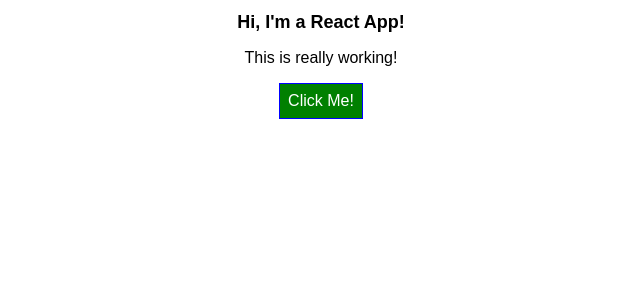
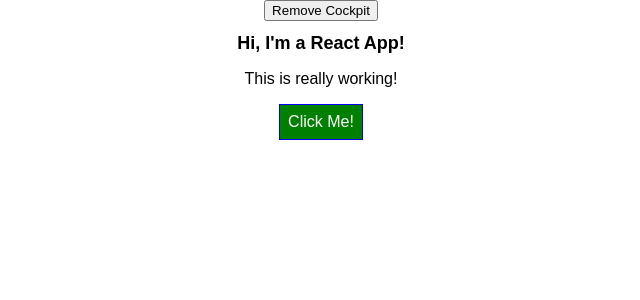
Before and after one commit to ketanmalik/React, a React (Create React App) app in the folder test-react/: page / in a window 1280 px wide. Shown: the top 300 px of the page, without its empty margins (319-959 px from the left). Built offline with nearby package versions, Linux system fonts and the light colour scheme.

Commit message:
optimization

```diff
--- a/test-react/src/Components/Cockpit/Cockpit.js
+++ b/test-react/src/Components/Cockpit/Cockpit.js
@@ -1,4 +1,4 @@
-import React, { useEffect } from "react";
+import React, { useEffect, memo } from "react";
 import styled from "styled-components";
 import "./Cockpit.css";
 
@@ -20,8 +20,8 @@
     console.log("Cockpit persons changed");
   }, [props.persons]);
   const classes = [];
-  if (props.persons.length <= 2) classes.push("red");
-  if (props.persons.length <= 1) classes.push("bold");
+  if (props.persons <= 2) classes.push("red");
+  if (props.persons <= 1) classes.push("bold");
   return (
     <div>
       <h1 className="App-intro">Hi, I'm a React App!</h1>
@@ -33,4 +33,4 @@
   );
 };
 
-export default cockpit;
+export default React.memo(cockpit);
--- a/test-react/src/Components/Persons/Persons.js
+++ b/test-react/src/Components/Persons/Persons.js
@@ -7,8 +7,11 @@
   //   return state;
   // }
   shouldComponentUpdate(nextProps, nextState) {
-    console.log("Persons shouldComponentUpdate");
-    return true;
+    console.log(
+      "Persons shouldComponentUpdate",
+      nextProps.persons !== this.props.persons
+    );
+    return nextProps.persons !== this.props.persons;
   }
   getSnapshotBeforeUpdate(prevProps, prevState) {
     console.log("Persons getSnapshotBeforeUpdate");
--- a/test-react/src/Containers/App.js
+++ b/test-react/src/Containers/App.js
@@ -27,7 +27,8 @@
         age: 25
       }
     ],
-    showPersons: false
+    showPersons: false,
+    showCockpit: true
   };
 
   buttonHandler = name => {
@@ -102,11 +103,20 @@
 
     return (
       <div className="App">
-        <Cockpit
-          persons={this.state.persons}
-          showPersons={this.state.showPersons}
-          clicked={this.togglePersonsHandler}
-        />
+        <button
+          onClick={() =>
+            this.setState({ showCockpit: !this.state.showCockpit })
+          }
+        >
+          Remove Cockpit
+        </button>
+        {this.state.showCockpit ? (
+          <Cockpit
+            persons={this.state.persons.length}
+            showPersons={this.state.showPersons}
+            clicked={this.togglePersonsHandler}
+          />
+        ) : null}
         {persons}
       </div>
     );
```
